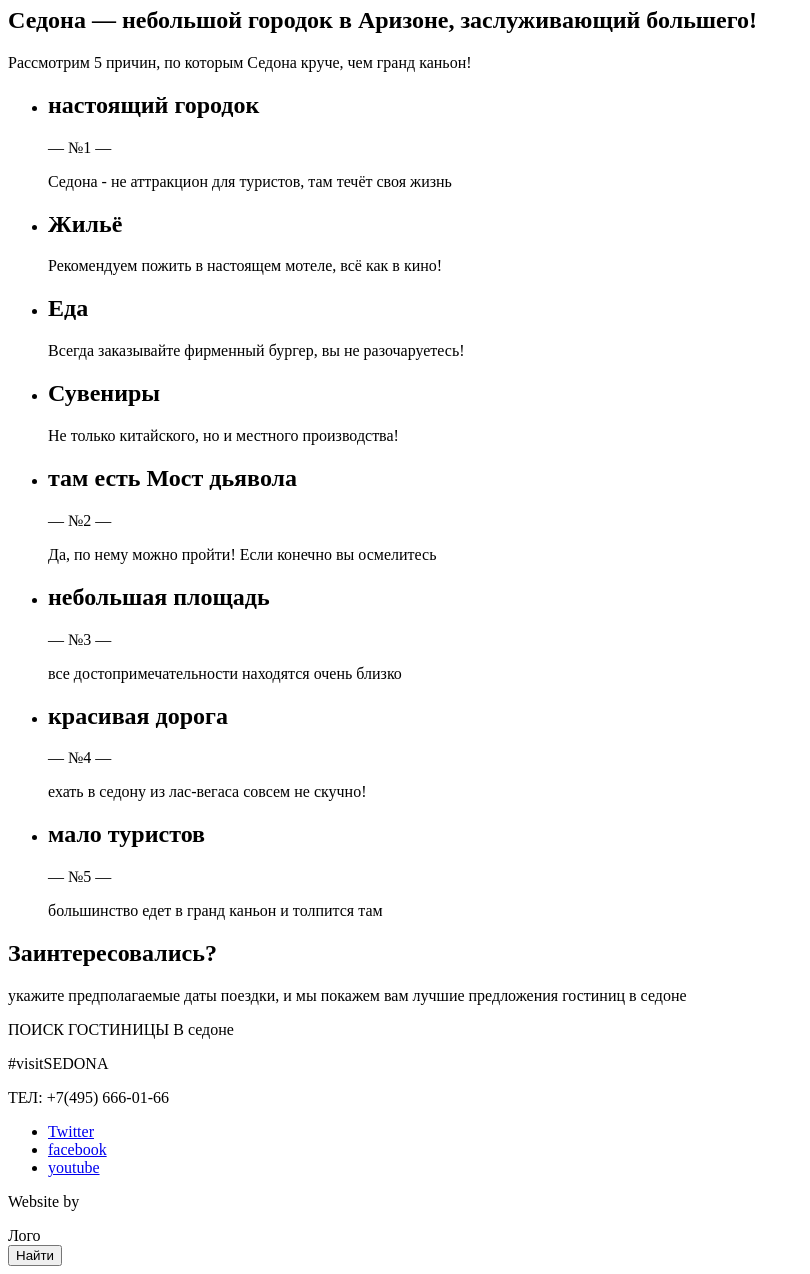
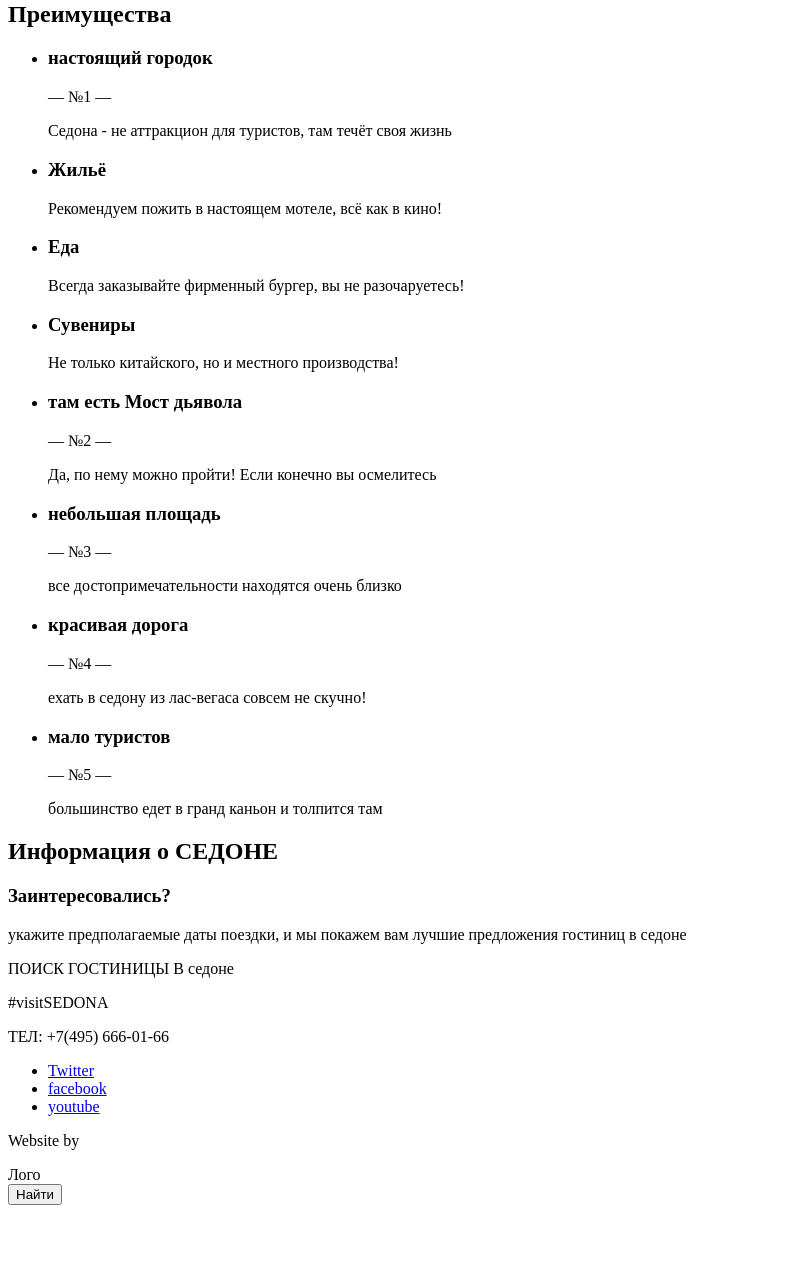
Before and after one commit to timofey-davidov/953951-sedona-28, a plain HTML site: page index.html in a window 1280 px wide. Shown: the part 243-1517 px from the top of the page, without its empty margins (0-810 px from the left). After the commit the page ends 1456 px from the top, so only its background shows below. Drawn offline with Linux system fonts and the light colour scheme.

Commit message:
Изменения по замечаниям от наставника
В файле catalog.html:
1) У блоков с гостиницами поменял заголовки h2 на заголовки h3
2) У блоков с гостиницами добавил тег img
3) У блоков с гостиницами поменял наименование типа гостиницы с p на span
4) У блоков с гостиницами добавил тег span для звезд
5) В подвале сайта поменял номер телефона с p на a
6) В подвале сайта убрал div для социальных сетей, оставив только ul
В файле index.html:
1) У блоков с преимуществами поменял заголовки h2 на заголовки h3
2) В подвале сайта поменял номер телефона с p на a
3) В подвале сайта убрал div для социальных сетей, оставив только ul
4) Разбил контент сайта на секции

```diff
--- a/index.html
+++ b/index.html
@@ -6,12 +6,18 @@
   </head>
   <body>
 
+    <!-- Большой пригласительный блок из меню навигации и -->
+    <section>
+      <h1>Проект поиска жилья "СЕДОНА"</h1>
+
       <!-- Меню навигации -->
       <header>
         <nav>
 
           <!-- Логотип по центру-->
-        <a><img src="img/logo-small.svg" width="138" height="70" alt="Логотип СЕДОНА"></a>
+          <a>
+            <!-- Здесь будет логотип в формате SVG -->
+          </a>
 
           <!-- Блок навигации -->
           <ul>
@@ -25,12 +31,10 @@
       </header>
 
       <!--Основная часть сайта -->
-    <main>
-      <h1>Проект поиска жилья "СЕДОНА"</h1>
 
         <!-- Блок с пригласительным промо -->
         <div>
-        <!-- Здесь будет добавлено фоновое изображение-->
+          <!-- Здесь будет добавлено фоновое изображение с пригласительной информацией -->
         </div>
 
         <!-- Блок с вводным описанием -->
@@ -39,52 +43,58 @@
           <p>Рассмотрим 5 причин, по которым Седона круче, чем гранд каньон!</p>
         </div>
 
+      </section>
+
       <!-- Блок с преимуществами -->
-      <div>
+      <section>
+        <h2>Преимущества</h2>
         <ul>
           <li>
-            <h2>настоящий городок</h2>
+            <h3>настоящий городок</h3>
             <p>— №1 —</p>
             <p>Седона - не аттракцион для туристов, там течёт своя жизнь</p>
           </li>
           <li>
-            <h2>Жильё</h2>
+            <h3>Жильё</h3>
             <p>Рекомендуем пожить в настоящем мотеле, всё как в кино!</p>
           </li>
           <li>
-            <h2>Еда</h2>
+            <h3>Еда</h3>
             <p>Всегда заказывайте фирменный бургер, вы не разочаруетесь!</p>
           </li>
           <li>
-            <h2>Сувениры</h2>
+            <h3>Сувениры</h3>
             <p>Не только китайского, но и местного производства!</p>
           </li>
           <li>
-            <h2>там есть Мост дьявола</h2>
+            <h3>там есть Мост дьявола</h3>
             <p>— №2 —</p>
             <p>Да, по нему можно пройти! Если конечно вы осмелитесь</p>
           </li>
           <li>
-            <h2>небольшая площадь</h2>
+            <h3>небольшая площадь</h3>
             <p>— №3 —</p>
             <p>все достопримечательности находятся очень близко</p>
           </li>
           <li>
-            <h2>красивая дорога</h2>
+            <h3>красивая дорога</h3>
             <p>— №4 —</p>
             <p>ехать в седону из лас-вегаса совсем не скучно!</p>
           </li>
           <li>
-            <h2>мало туристов</h2>
+            <h3>мало туристов</h3>
             <p>— №5 —</p>
             <p>большинство едет в гранд каньон и толпится там</p>
           </li>
         </ul>
-      </div>
+      </section>
 
+      <!-- Блок с информационными данными -->
+      <section>
+        <h2>Информация о СЕДОНЕ</h2>
       <!-- Блок ЗАИНТЕРЕСОВАЛИСЬ-->
       <div>
-        <h2>Заинтересовались?</h2>
+        <h3>Заинтересовались?</h3>
         <p>укажите предполагаемые даты поездки, и мы покажем вам лучшие предложения гостиниц в седоне</p>
         <a>ПОИСК ГОСТИНИЦЫ В седоне</a>
       </div>
@@ -96,11 +106,10 @@
       <!-- Блок с контактами-->
       <div>
         <p>#visitSEDONA</p>
-        <p>ТЕЛ: +7(495) 666-01-66</p>
+        <a>ТЕЛ: +7(495) 666-01-66</a>
       </div>
 
       <!-- Блок с социальными сетями-->
-      <div>
         <ul>
           <li>
             <a href="#">Twitter</a>
@@ -112,7 +121,6 @@
             <a href="#">youtube</a>
           </li>
         </ul>
-      </div>
 
       <!-- Блок РАЗРАБОТАНО-->
       <div>
@@ -120,6 +128,8 @@
         <a><span>Лого</span></a>
       </div>
     </footer>
+
+    </section>
 
     <!-- Попап с поиском гостиниц -->
     <div>
```
Also changed, not shown: catalog.html (+16 -10 lines). Lines whose indentation alone changed are shown as unchanged.
